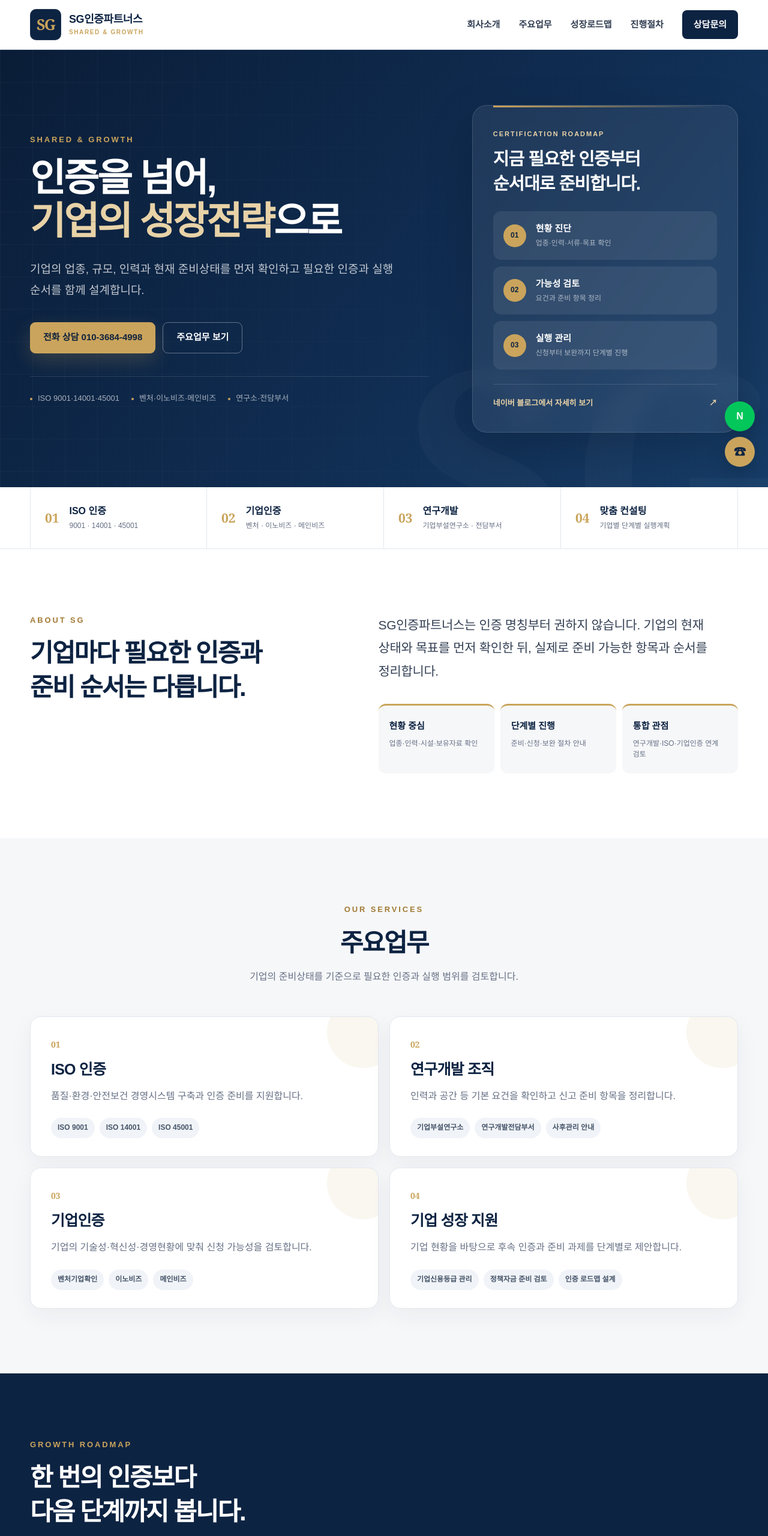
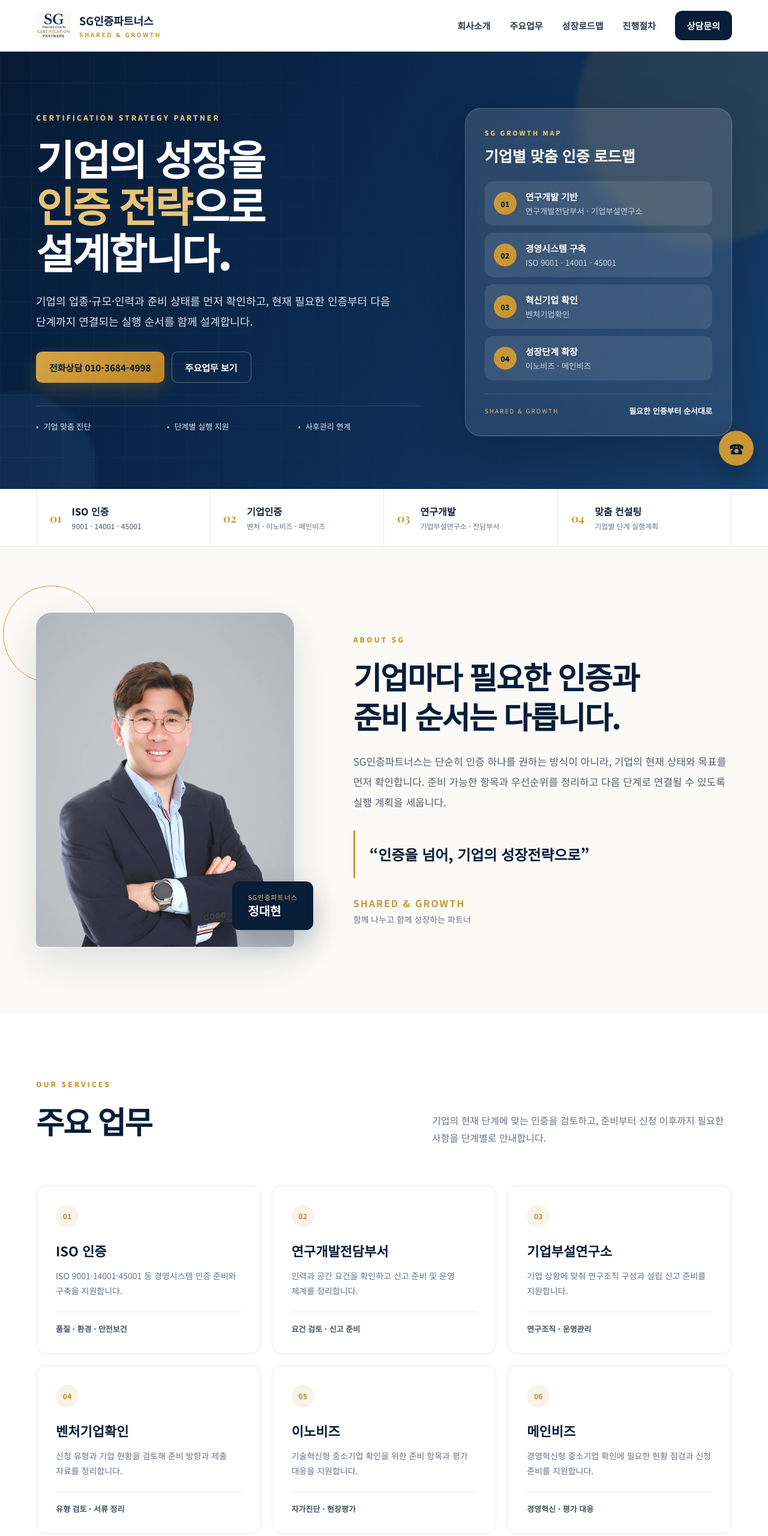
Before and after one commit to daehyun4998/sgpartners, a plain HTML site: page index.html in a window 1280 px wide. Shown: the top 2560 px of the page at 60% size. Drawn offline with nearby package versions, Linux system fonts and the light colour scheme.

Commit message:
Add files via upload

```diff
--- a/assets/script.js
+++ b/assets/script.js
@@ -1,29 +1,6 @@
-const toggle = document.querySelector('.menu-toggle');
-const nav = document.querySelector('.primary-nav');
 
-if (toggle && nav) {
-  toggle.addEventListener('click', () => {
-    const open = nav.classList.toggle('open');
-    toggle.setAttribute('aria-expanded', String(open));
-    toggle.setAttribute('aria-label', open ? '메뉴 닫기' : '메뉴 열기');
-  });
-
-  nav.querySelectorAll('a').forEach((link) => {
-    link.addEventListener('click', () => {
-      nav.classList.remove('open');
-      toggle.setAttribute('aria-expanded', 'false');
-      toggle.setAttribute('aria-label', '메뉴 열기');
-    });
-  });
-}
-
-const observer = new IntersectionObserver((entries) => {
-  entries.forEach((entry) => {
-    if (entry.isIntersecting) {
-      entry.target.classList.add('visible');
-      observer.unobserve(entry.target);
-    }
-  });
-}, { threshold: 0.12 });
-
-document.querySelectorAll('.reveal').forEach((item) => observer.observe(item));
+const menu=document.querySelector('.menu-btn'),nav=document.querySelector('.nav');
+menu?.addEventListener('click',()=>{const open=nav.classList.toggle('open');menu.setAttribute('aria-expanded',open)});
+document.querySelectorAll('.nav a').forEach(a=>a.addEventListener('click',()=>nav.classList.remove('open')));
+const io=new IntersectionObserver(es=>es.forEach(e=>{if(e.isIntersecting)e.target.classList.add('show')}),{threshold:.13});
+document.querySelectorAll('.reveal').forEach(el=>io.observe(el));
--- a/index.html
+++ b/index.html
@@ -3,205 +3,83 @@
 <head>
   <meta charset="utf-8">
   <meta name="viewport" content="width=device-width, initial-scale=1">
-  <meta name="description" content="SG인증파트너스는 ISO 인증, 기업부설연구소·연구개발전담부서, 벤처기업확인, 이노비즈, 메인비즈 등 기업인증 컨설팅을 제공합니다.">
-  <meta name="theme-color" content="#0d2342">
+  <meta name="description" content="SG인증파트너스는 기업의 현재 상황을 진단하고 ISO, 기업부설연구소, 연구개발전담부서, 벤처·이노비즈·메인비즈 인증 전략을 설계합니다.">
+  <meta name="theme-color" content="#071d38">
   <title>SG인증파트너스 | SHARED &amp; GROWTH</title>
-  <link rel="icon" href="assets/favicon.svg" type="image/svg+xml">
+  <link rel="preconnect" href="https://fonts.googleapis.com">
+  <link rel="preconnect" href="https://fonts.gstatic.com" crossorigin>
+  <link href="https://fonts.googleapis.com/css2?family=Noto+Sans+KR:wght@400;500;600;700;800;900&family=Playfair+Display:wght@700&display=swap" rel="stylesheet">
   <link rel="stylesheet" href="assets/style.css">
-  <script defer src="assets/script.js"></script>
 </head>
 <body>
-  <a class="skip-link" href="#main">본문 바로가기</a>
-
+<a class="skip" href="#main">본문 바로가기</a>
 <header class="site-header" id="top">
   <div class="container nav-wrap">
-      <a class="brand" href="#top" aria-label="SG인증파트너스 홈">
-        <span class="brand-mark" aria-hidden="true">SG</span>
-        <span class="brand-copy">
-          <strong>SG인증파트너스</strong>
-          <small>SHARED &amp; GROWTH</small>
-        </span>
+    <a class="logo" href="#top" aria-label="SG인증파트너스 홈">
+      <img src="assets/sg-logo.webp" alt="SG Shared & Growth Certification Partners">
+      <span><b>SG인증파트너스</b><small>SHARED &amp; GROWTH</small></span>
     </a>
-
-      <button class="menu-toggle" type="button" aria-label="메뉴 열기" aria-expanded="false" aria-controls="primary-nav">
-        <span></span><span></span><span></span>
-      </button>
-
-      <nav class="primary-nav" id="primary-nav" aria-label="주요 메뉴">
-        <a href="#about">회사소개</a>
-        <a href="#services">주요업무</a>
-        <a href="#roadmap">성장로드맵</a>
-        <a href="#process">진행절차</a>
-        <a class="nav-cta" href="tel:01036844998">상담문의</a>
+    <button class="menu-btn" aria-label="메뉴 열기" aria-expanded="false"><span></span><span></span><span></span></button>
+    <nav class="nav" aria-label="주요 메뉴">
+      <a href="#about">회사소개</a><a href="#services">주요업무</a><a href="#roadmap">성장로드맵</a><a href="#process">진행절차</a>
+      <a class="nav-cta" href="#contact">상담문의</a>
     </nav>
   </div>
 </header>
 
 <main id="main">
-    <section class="hero" aria-labelledby="hero-title">
-      <div class="hero-grid-overlay" aria-hidden="true"></div>
-      <div class="container hero-layout">
+<section class="hero">
+  <div class="hero-glow hero-glow-a"></div><div class="hero-glow hero-glow-b"></div>
+  <div class="container hero-grid">
     <div class="hero-copy reveal">
-          <p class="eyebrow">SHARED &amp; GROWTH</p>
-          <h1 id="hero-title">인증을 넘어,<br><span>기업의 성장전략</span>으로</h1>
-          <p class="hero-text">기업의 업종, 규모, 인력과 현재 준비상태를 먼저 확인하고 필요한 인증과 실행 순서를 함께 설계합니다.</p>
-          <div class="hero-actions">
-            <a class="button button-gold" href="tel:01036844998">전화 상담 010-3684-4998</a>
-            <a class="button button-ghost" href="#services">주요업무 보기</a>
+      <p class="eyebrow">CERTIFICATION STRATEGY PARTNER</p>
+      <h1>기업의 성장을<br><em>인증 전략</em>으로 설계합니다.</h1>
+      <p class="lead">기업의 업종·규모·인력과 준비 상태를 먼저 확인하고, 현재 필요한 인증부터 다음 단계까지 연결되는 실행 순서를 함께 설계합니다.</p>
+      <div class="hero-actions"><a class="btn gold" href="tel:01036844998">전화상담 010-3684-4998</a><a class="btn line" href="#services">주요업무 보기</a></div>
+      <div class="hero-points"><span>기업 맞춤 진단</span><span>단계별 실행 지원</span><span>사후관리 연계</span></div>
     </div>
-          <div class="hero-proof" aria-label="주요 상담 분야">
-            <span>ISO 9001·14001·45001</span>
-            <span>벤처·이노비즈·메인비즈</span>
-            <span>연구소·전담부서</span>
+    <div class="strategy-card reveal delay-1" aria-label="인증 성장 로드맵">
+      <div class="card-top"><span>SG GROWTH MAP</span><b>기업별 맞춤 인증 로드맵</b></div>
+      <div class="map-steps">
+        <div><i>01</i><span><b>연구개발 기반</b><small>연구개발전담부서 · 기업부설연구소</small></span></div>
+        <div><i>02</i><span><b>경영시스템 구축</b><small>ISO 9001 · 14001 · 45001</small></span></div>
+        <div><i>03</i><span><b>혁신기업 확인</b><small>벤처기업확인</small></span></div>
+        <div><i>04</i><span><b>성장단계 확장</b><small>이노비즈 · 메인비즈</small></span></div>
       </div>
-        </div>
-
-        <aside class="hero-panel reveal" aria-label="맞춤 인증 로드맵">
-          <div class="panel-kicker">CERTIFICATION ROADMAP</div>
-          <h2>지금 필요한 인증부터<br>순서대로 준비합니다.</h2>
-          <div class="road-list">
-            <div><b>01</b><span><strong>현황 진단</strong><small>업종·인력·서류·목표 확인</small></span></div>
-            <div><b>02</b><span><strong>가능성 검토</strong><small>요건과 준비 항목 정리</small></span></div>
-            <div><b>03</b><span><strong>실행 관리</strong><small>신청부터 보완까지 단계별 진행</small></span></div>
-          </div>
-          <a class="panel-link" href="https://blog.naver.com/j6844998" target="_blank" rel="noopener">네이버 블로그에서 자세히 보기 <span>↗</span></a>
-        </aside>
-      </div>
-    </section>
-
-    <section class="quick-services" aria-label="주요 서비스 요약">
-      <div class="container quick-grid">
-        <article><span>01</span><div><h2>ISO 인증</h2><p>9001 · 14001 · 45001</p></div></article>
-        <article><span>02</span><div><h2>기업인증</h2><p>벤처 · 이노비즈 · 메인비즈</p></div></article>
-        <article><span>03</span><div><h2>연구개발</h2><p>기업부설연구소 · 전담부서</p></div></article>
-        <article><span>04</span><div><h2>맞춤 컨설팅</h2><p>기업별 단계별 실행계획</p></div></article>
-      </div>
-    </section>
-
-    <section class="section about" id="about">
-      <div class="container about-grid">
-        <div class="section-heading reveal">
-          <p class="eyebrow dark">ABOUT SG</p>
-          <h2>기업마다 필요한 인증과<br>준비 순서는 다릅니다.</h2>
-        </div>
-        <div class="about-copy reveal">
-          <p class="lead">SG인증파트너스는 인증 명칭부터 권하지 않습니다. 기업의 현재 상태와 목표를 먼저 확인한 뒤, 실제로 준비 가능한 항목과 순서를 정리합니다.</p>
-          <div class="about-points">
-            <div><strong>현황 중심</strong><span>업종·인력·시설·보유자료 확인</span></div>
-            <div><strong>단계별 진행</strong><span>준비·신청·보완 절차 안내</span></div>
-            <div><strong>통합 관점</strong><span>연구개발·ISO·기업인증 연계 검토</span></div>
-          </div>
+      <div class="card-note"><span>SHARED &amp; GROWTH</span><strong>필요한 인증부터 순서대로</strong></div>
     </div>
   </div>
 </section>
 
-    <section class="section services" id="services">
-      <div class="container">
-        <div class="section-heading centered reveal">
-          <p class="eyebrow dark">OUR SERVICES</p>
-          <h2>주요업무</h2>
-          <p>기업의 준비상태를 기준으로 필요한 인증과 실행 범위를 검토합니다.</p>
-        </div>
+<section class="intro-strip"><div class="container strip-grid"><div><b>01</b><span>ISO 인증<small>9001 · 14001 · 45001</small></span></div><div><b>02</b><span>기업인증<small>벤처 · 이노비즈 · 메인비즈</small></span></div><div><b>03</b><span>연구개발<small>기업부설연구소 · 전담부서</small></span></div><div><b>04</b><span>맞춤 컨설팅<small>기업별 단계 실행계획</small></span></div></div></section>
 
-        <div class="service-grid">
-          <article class="service-card reveal">
-            <div class="service-no">01</div>
-            <h3>ISO 인증</h3>
-            <p>품질·환경·안전보건 경영시스템 구축과 인증 준비를 지원합니다.</p>
-            <ul><li>ISO 9001</li><li>ISO 14001</li><li>ISO 45001</li></ul>
-          </article>
-          <article class="service-card reveal">
-            <div class="service-no">02</div>
-            <h3>연구개발 조직</h3>
-            <p>인력과 공간 등 기본 요건을 확인하고 신고 준비 항목을 정리합니다.</p>
-            <ul><li>기업부설연구소</li><li>연구개발전담부서</li><li>사후관리 안내</li></ul>
-          </article>
-          <article class="service-card reveal">
-            <div class="service-no">03</div>
-            <h3>기업인증</h3>
-            <p>기업의 기술성·혁신성·경영현황에 맞춰 신청 가능성을 검토합니다.</p>
-            <ul><li>벤처기업확인</li><li>이노비즈</li><li>메인비즈</li></ul>
-          </article>
-          <article class="service-card reveal">
-            <div class="service-no">04</div>
-            <h3>기업 성장 지원</h3>
-            <p>기업 현황을 바탕으로 후속 인증과 준비 과제를 단계별로 제안합니다.</p>
-            <ul><li>기업신용등급 관리</li><li>정책자금 준비 검토</li><li>인증 로드맵 설계</li></ul>
-          </article>
-        </div>
+<section class="about section" id="about">
+ <div class="container about-grid">
+  <div class="portrait reveal"><div class="portrait-frame"><img src="assets/representative.webp" alt="SG인증파트너스 정대현"></div><div class="portrait-label"><span>SG인증파트너스</span><b>정대현</b></div></div>
+  <div class="about-copy reveal delay-1"><p class="eyebrow navy">ABOUT SG</p><h2>기업마다 필요한 인증과<br>준비 순서는 다릅니다.</h2><p>SG인증파트너스는 단순히 인증 하나를 권하는 방식이 아니라, 기업의 현재 상태와 목표를 먼저 확인합니다. 준비 가능한 항목과 우선순위를 정리하고 다음 단계로 연결될 수 있도록 실행 계획을 세웁니다.</p><blockquote>“인증을 넘어, 기업의 성장전략으로”</blockquote><div class="signature"><b>SHARED &amp; GROWTH</b><span>함께 나누고 함께 성장하는 파트너</span></div></div>
  </div>
 </section>
 
-    <section class="section roadmap-section" id="roadmap">
-      <div class="container">
-        <div class="section-heading reveal">
-          <p class="eyebrow">GROWTH ROADMAP</p>
-          <h2>한 번의 인증보다<br>다음 단계까지 봅니다.</h2>
-          <p>모든 기업에 동일하게 적용되는 순서는 아닙니다. 상담 후 기업 상황에 맞게 조정합니다.</p>
-        </div>
-        <div class="roadmap-cards reveal">
-          <div><span>STEP 1</span><strong>연구개발 기반</strong><p>연구소 또는 전담부서</p></div>
-          <i aria-hidden="true">→</i>
-          <div><span>STEP 2</span><strong>경영시스템</strong><p>ISO 인증</p></div>
-          <i aria-hidden="true">→</i>
-          <div><span>STEP 3</span><strong>혁신성 확인</strong><p>벤처기업확인</p></div>
-          <i aria-hidden="true">→</i>
-          <div><span>STEP 4</span><strong>후속 인증</strong><p>이노비즈·메인비즈</p></div>
-        </div>
-      </div>
+<section class="services section" id="services">
+ <div class="container"><div class="section-head reveal"><div><p class="eyebrow navy">OUR SERVICES</p><h2>주요 업무</h2></div><p>기업의 현재 단계에 맞는 인증을 검토하고, 준비부터 신청 이후까지 필요한 사항을 단계별로 안내합니다.</p></div>
+ <div class="service-grid">
+  <article class="service-card reveal"><span>01</span><h3>ISO 인증</h3><p>ISO 9001·14001·45001 등 경영시스템 인증 준비와 구축을 지원합니다.</p><b>품질 · 환경 · 안전보건</b></article>
+  <article class="service-card reveal delay-1"><span>02</span><h3>연구개발전담부서</h3><p>인력과 공간 요건을 확인하고 신고 준비 및 운영 체계를 정리합니다.</p><b>요건 검토 · 신고 준비</b></article>
+  <article class="service-card reveal delay-2"><span>03</span><h3>기업부설연구소</h3><p>기업 상황에 맞춰 연구조직 구성과 설립 신고 준비를 지원합니다.</p><b>연구조직 · 운영관리</b></article>
+  <article class="service-card reveal"><span>04</span><h3>벤처기업확인</h3><p>신청 유형과 기업 현황을 검토해 준비 방향과 제출 자료를 정리합니다.</p><b>유형 검토 · 서류 정리</b></article>
+  <article class="service-card reveal delay-1"><span>05</span><h3>이노비즈</h3><p>기술혁신형 중소기업 확인을 위한 준비 항목과 평가 대응을 지원합니다.</p><b>자가진단 · 현장평가</b></article>
+  <article class="service-card reveal delay-2"><span>06</span><h3>메인비즈</h3><p>경영혁신형 중소기업 확인에 필요한 현황 점검과 신청 준비를 지원합니다.</p><b>경영혁신 · 평가 대응</b></article>
+ </div></div>
 </section>
 
-    <section class="section process" id="process">
-      <div class="container">
-        <div class="section-heading centered reveal">
-          <p class="eyebrow dark">PROCESS</p>
-          <h2>진행절차</h2>
-          <p>상담 내용과 실제 자료를 기준으로 단계별로 진행합니다.</p>
-        </div>
-        <div class="process-grid">
-          <article class="reveal"><b>01</b><h3>기초 상담</h3><p>업종, 인력, 목표와 현재 상황을 확인합니다.</p></article>
-          <article class="reveal"><b>02</b><h3>가능성 검토</h3><p>요건 충족 여부와 필요한 보완사항을 정리합니다.</p></article>
-          <article class="reveal"><b>03</b><h3>준비 및 신청</h3><p>필요 자료와 절차를 안내하고 신청을 준비합니다.</p></article>
-          <article class="reveal"><b>04</b><h3>보완 및 사후관리</h3><p>보완 요청과 인증 이후 관리사항을 안내합니다.</p></article>
-        </div>
-      </div>
-    </section>
+<section class="roadmap section" id="roadmap"><div class="container"><div class="roadmap-box reveal"><div class="roadmap-copy"><p class="eyebrow">GROWTH ROADMAP</p><h2>하나의 인증이 아니라<br>다음 단계까지 봅니다.</h2><p>모든 기업에 동일한 순서를 적용하지 않습니다. 현재 기업이 준비할 수 있는 항목을 기준으로 우선순위를 정합니다.</p></div><div class="roadmap-flow"><div><i>1</i><b>현황 진단</b><small>업종·인력·서류 확인</small></div><span>→</span><div><i>2</i><b>기반 구축</b><small>연구조직·ISO 체계</small></div><span>→</span><div><i>3</i><b>혁신 확인</b><small>벤처기업확인</small></div><span>→</span><div><i>4</i><b>성장 확장</b><small>이노비즈·메인비즈</small></div></div></div></div></section>
 
-    <section class="cta" id="contact">
-      <div class="container cta-grid">
-        <div class="reveal">
-          <p class="eyebrow">CONTACT</p>
-          <h2>우리 회사에 필요한 인증,<br>현재 상태부터 확인해 보세요.</h2>
-          <p>전화 상담 시 회사명, 업종, 상시근로자 수, 상담 희망 분야를 알려주시면 확인이 빠릅니다.</p>
-        </div>
-        <div class="contact-card reveal">
-          <span>상담 및 문의</span>
-          <a class="contact-phone" href="tel:01036844998">010-3684-4998</a>
-          <div class="contact-links">
-            <a href="https://blog.naver.com/j6844998" target="_blank" rel="noopener">네이버 블로그 ↗</a>
-            <span>FAX 0504-018-4998</span>
-          </div>
-        </div>
-      </div>
-    </section>
+<section class="process section" id="process"><div class="container"><div class="section-head reveal"><div><p class="eyebrow navy">PROCESS</p><h2>진행 절차</h2></div><p>불필요한 절차를 줄이고, 현재 준비해야 할 항목부터 순서대로 진행합니다.</p></div><div class="process-grid"><div class="reveal"><i>01</i><h3>상담</h3><p>기업의 목적과 현재 상황을 확인합니다.</p></div><div class="reveal delay-1"><i>02</i><h3>가능성 검토</h3><p>요건과 준비 상태를 점검합니다.</p></div><div class="reveal delay-2"><i>03</i><h3>실행 준비</h3><p>필요 서류와 보완 항목을 정리합니다.</p></div><div class="reveal"><i>04</i><h3>신청·심사 대응</h3><p>신청 단계와 보완 과정에 대응합니다.</p></div><div class="reveal delay-1"><i>05</i><h3>사후관리</h3><p>인증 이후 유지관리 사항을 안내합니다.</p></div></div></div></section>
+
+<section class="contact section" id="contact"><div class="container contact-box reveal"><div><p class="eyebrow">CONTACT</p><h2>기업 상황에 맞는<br>인증 순서부터 확인해 보세요.</h2><p>현재 준비 상태와 목표를 바탕으로 필요한 방향을 함께 살펴봅니다.</p></div><div class="contact-actions"><a class="btn gold" href="tel:01036844998">010-3684-4998</a><a class="btn light" href="https://blog.naver.com/j6844998" target="_blank" rel="noopener">네이버 블로그</a><small>팩스 0504-018-4998</small></div></div></section>
 </main>
 
-  <footer class="site-footer">
-    <div class="container footer-grid">
-      <div class="footer-brand">
-        <span class="brand-mark small" aria-hidden="true">SG</span>
-        <div><strong>SG인증파트너스</strong><small>SHARED &amp; GROWTH</small></div>
-      </div>
-      <div class="footer-copy">
-        <a href="privacy.html">개인정보처리방침</a>
-        <span>© 2026 SG Certification Partners. All rights reserved.</span>
-      </div>
-    </div>
-  </footer>
-
-  <div class="floating-actions" aria-label="빠른 상담">
-    <a class="float-blog" href="https://blog.naver.com/j6844998" target="_blank" rel="noopener" aria-label="네이버 블로그 열기">N</a>
-    <a class="float-phone" href="tel:01036844998" aria-label="전화 상담">☎</a>
-  </div>
-</body>
-</html>
+<footer><div class="container footer-grid"><div class="footer-brand"><img src="assets/sg-logo.webp" alt=""><div><b>SG인증파트너스</b><span>SHARED &amp; GROWTH</span></div></div><div><p>전화 010-3684-4998</p><p>팩스 0504-018-4998</p><a href="privacy.html">개인정보처리방침</a></div></div><div class="container copyright">© SG Certification Partners. All rights reserved.</div></footer>
+<a class="floating-call" href="tel:01036844998" aria-label="전화 상담">☎</a>
+<script src="assets/script.js"></script>
+</body></html>
```
Also changed, not shown: privacy.html (+1 -30 lines), assets/representative.webp (added), assets/sg-logo.webp (added), assets/style.css, 1 other file. Lines whose indentation alone changed are shown as unchanged.
